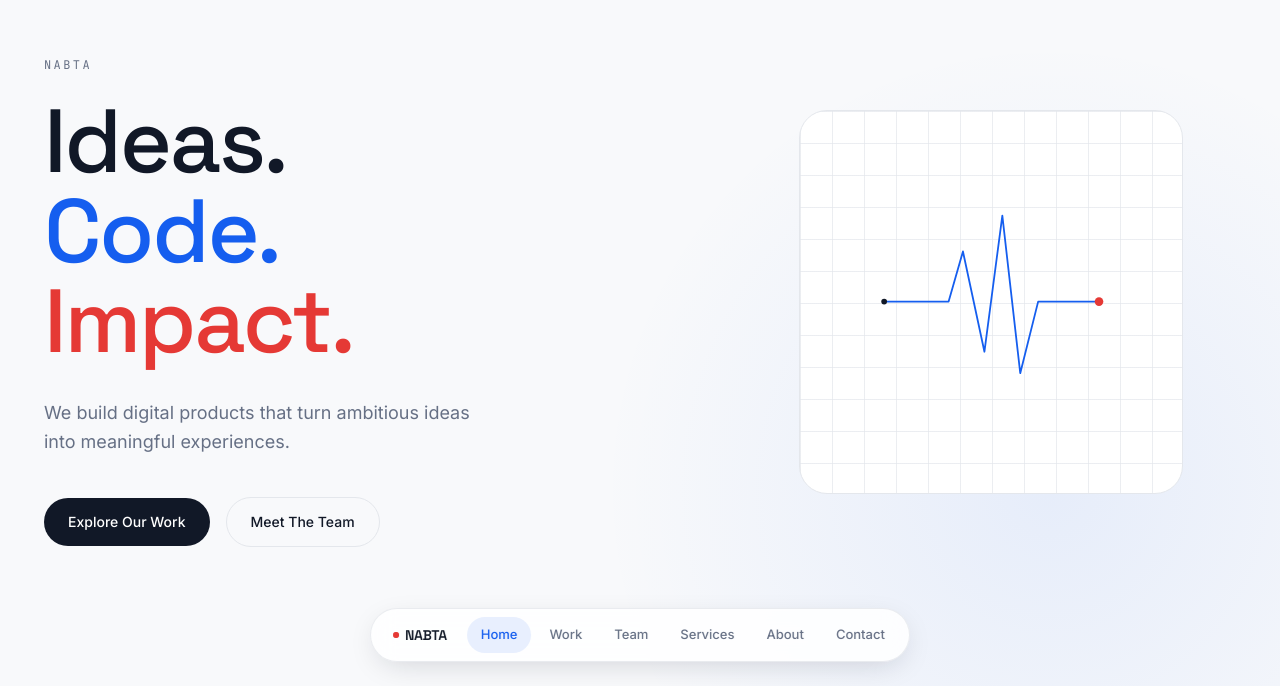
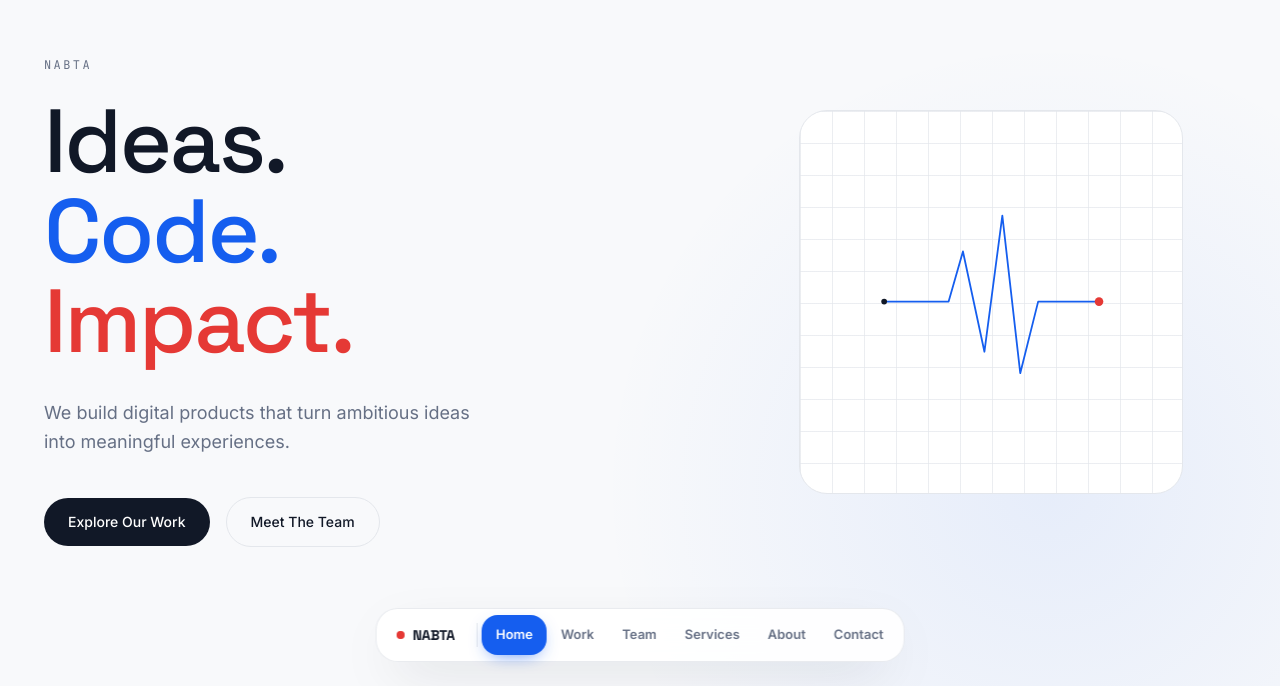
Before and after one commit to ENGahmed-2005/nabta, a React (Vite) app: page / in a window 1280 px wide. Shown: the part 114-800 px from the top of the page. Built offline with nearby package versions, Linux system fonts and the light colour scheme.

Commit message:
feat: redesign floating navigation dock

```diff
--- a/src/components/Navbar/Navbar.jsx
+++ b/src/components/Navbar/Navbar.jsx
@@ -11,13 +11,10 @@ export default function Navbar() {
 
     const observer = new IntersectionObserver(
       (entries) => {
-        entries.forEach((entry) => {
-          if (entry.isIntersecting) {
-            setActive(entry.target.id);
-          }
-        });
+        const visible = entries.find((entry) => entry.isIntersecting);
+        if (visible) setActive(visible.target.id);
       },
-      { rootMargin: "-45% 0px -45% 0px", threshold: 0 }
+      { rootMargin: "-42% 0px -48% 0px", threshold: 0 }
     );
 
     sections.forEach((section) => observer.observe(section));
@@ -26,20 +23,23 @@ export default function Navbar() {
 
   return (
     <nav
-      aria-label="Primary"
-      className="fixed bottom-4 left-1/2 z-50 -translate-x-1/2 sm:bottom-6"
+      aria-label="Primary navigation"
+      className="fixed bottom-4 left-1/2 z-50 w-[calc(100%-1.5rem)] max-w-max -translate-x-1/2 sm:bottom-6"
     >
-      <div className="flex items-center gap-0.5 rounded-full border border-line/80 bg-surface/85 px-2 py-2 shadow-[0_8px_30px_-8px_rgba(17,24,39,0.18)] backdrop-blur-md sm:gap-1 sm:px-2.5">
+      <div className="flex items-center rounded-[22px] border border-line/80 bg-white/90 p-1.5 shadow-[0_18px_55px_-22px_rgba(17,24,39,0.38)] backdrop-blur-xl">
         <a
           href="#home"
-          className="mr-1 hidden items-center gap-1.5 rounded-full px-3 py-2 font-display text-sm font-semibold tracking-tight text-ink sm:flex"
+          className="mr-1 hidden items-center gap-2 rounded-[16px] px-3.5 py-2.5 font-display text-sm font-bold tracking-[-0.02em] text-ink sm:flex"
+          aria-label="Nabta home"
         >
-          <span className="relative flex h-1.5 w-1.5">
-            <span className="absolute inline-flex h-full w-full animate-ping rounded-full bg-red opacity-60" />
-            <span className="relative inline-flex h-1.5 w-1.5 rounded-full bg-red" />
+          <span className="relative flex h-2 w-2">
+            <span className="absolute inline-flex h-full w-full animate-ping rounded-full bg-red opacity-40" />
+            <span className="relative inline-flex h-2 w-2 rounded-full bg-red" />
           </span>
           NABTA
         </a>
+
+        <span className="mx-1 hidden h-6 w-px bg-line sm:block" />
 
         {navigation.map((item) => {
           const isActive = active === item.id;
@@ -47,12 +47,12 @@ export default function Navbar() {
             <a
               key={item.id}
               href={item.href}
-              aria-current={isActive ? "true" : undefined}
+              aria-current={isActive ? "page" : undefined}
               className={[
-                "rounded-full px-2.5 py-2 text-[13px] font-medium transition-colors duration-200 sm:px-3.5",
+                "relative rounded-[16px] px-3 py-2.5 text-[12px] font-semibold transition-all duration-300 sm:px-3.5 sm:text-[13px]",
                 isActive
-                  ? "bg-blue-dim text-blue"
-                  : "text-muted hover:text-ink",
+                  ? "bg-blue text-white shadow-[0_6px_18px_-8px_rgba(21,94,239,0.8)]"
+                  : "text-muted hover:bg-blue-dim hover:text-blue",
               ].join(" ")}
             >
               {item.label}
```
